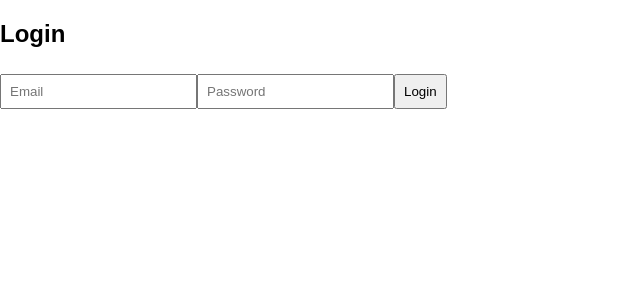
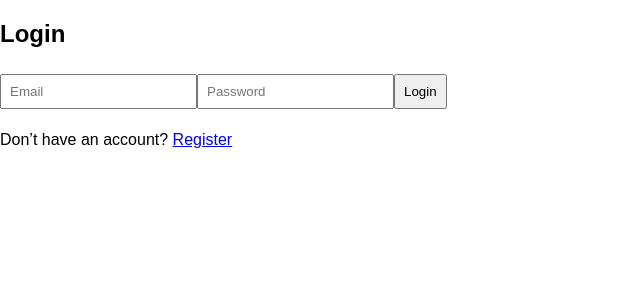
Before and after one commit to hridhka/TravelMint, a React (Vite) app in the folder client/: page / in a window 1280 px wide. Shown: the top 300 px of the page, without its empty margins (0-640 px from the left). Built offline with nearby package versions, Linux system fonts and the light colour scheme.

Commit message:
fix: import Link for register navigation

```diff
--- a/client/src/pages/Login.jsx
+++ b/client/src/pages/Login.jsx
@@ -1,5 +1,5 @@
 import { useState } from "react";
-import { useNavigate } from "react-router-dom";
+import { useNavigate, Link } from "react-router-dom";
 import api from "../api/api";
 
 function Login() {
@@ -16,12 +16,9 @@
         password,
       });
 
-      // 🔥 PROOF LOG — DO NOT REMOVE YET
       console.log("LOGIN RESPONSE:", res.data);
 
-      // 🔑 SAVE TOKEN
       localStorage.setItem("token", res.data.token);
-
       navigate("/dashboard");
     } catch (err) {
       console.error("Login failed:", err.response?.data || err.message);
@@ -52,6 +49,11 @@
 
         <button type="submit">Login</button>
       </form>
+
+      <p>
+        Don’t have an account?{" "}
+        <Link to="/register">Register</Link>
+      </p>
     </div>
   );
 }
```
